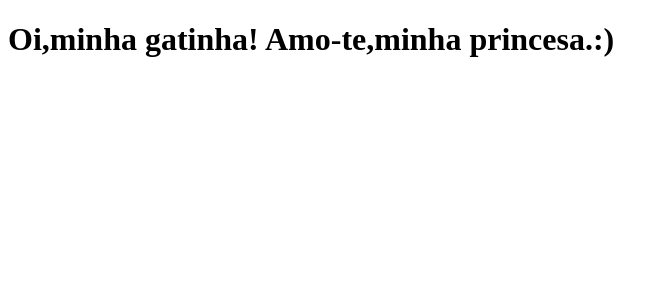
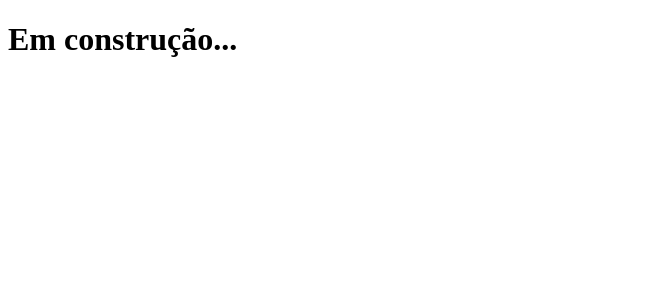
Before and after one commit to Andreeltonsf/clone-tabnews, a Next.js app: page / in a window 1280 px wide. Shown: the top 300 px of the page, without its empty margins (0-668 px from the left). Built offline with nearby package versions, Linux system fonts and the light colour scheme.

Commit message:
Add:Inicio da comnstrução do site

```diff
--- a/pages/index.js
+++ b/pages/index.js
@@ -1,9 +1,9 @@
 function Home() {
-  return <h1>Oi,minha gatinha! Amo-te,minha princesa.:) </h1>;
-}
-
-function Teste() {
-  console.log(Teste);
+  return (
+    <>
+      <h1>Em construção...</h1>
+    </>
+  );
 }
 
 export default Home;
```
